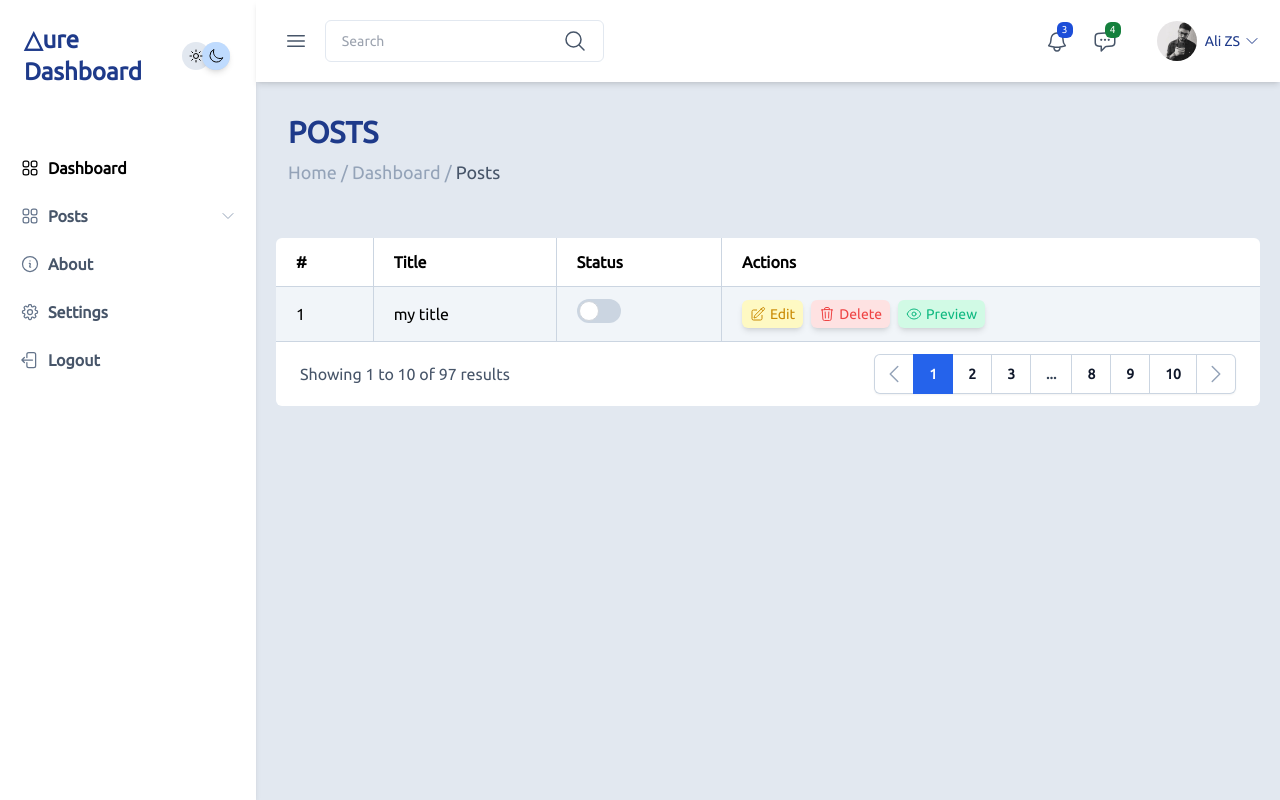
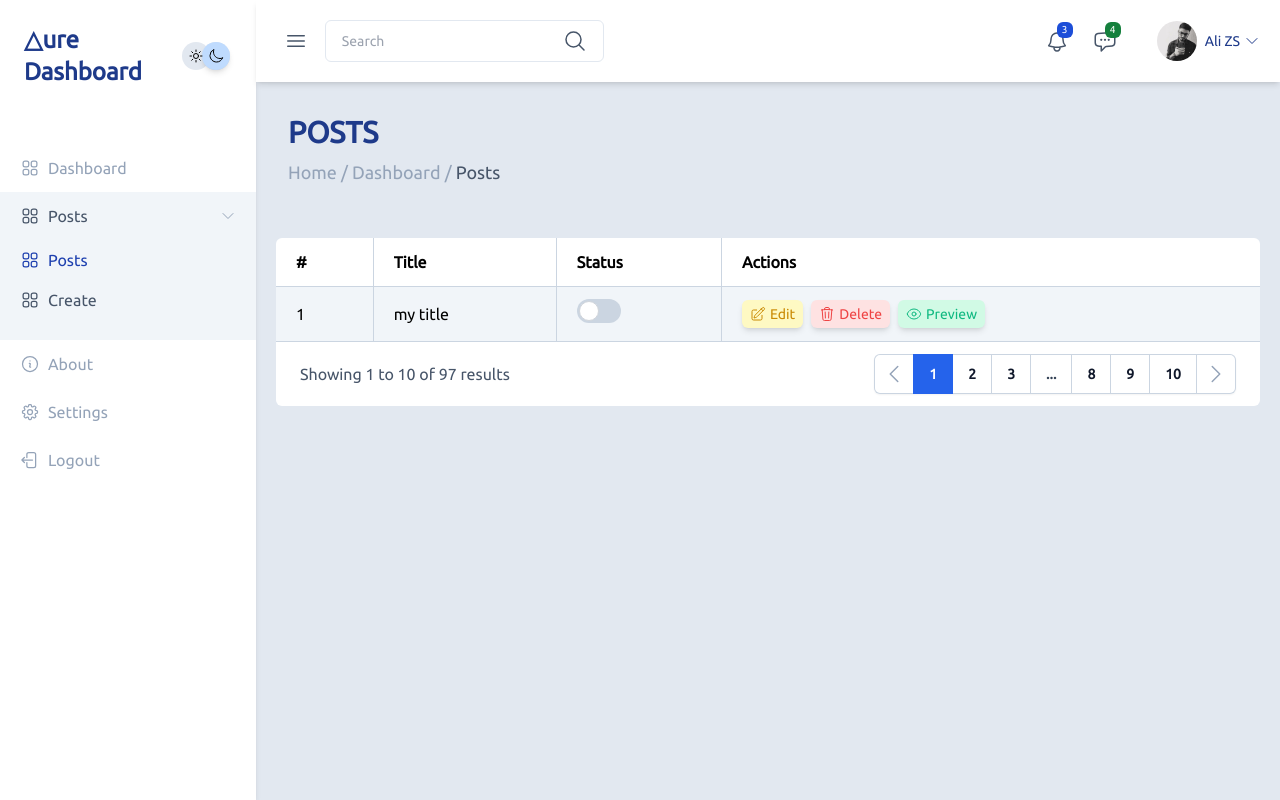
Before and after one commit to alizs10/admin-dashboard, a Next.js app: page /dashboard/posts in a window 1280 px wide. Built offline with nearby package versions, Linux system fonts and the light colour scheme.

Commit message:
update: sidebar activated list ui

```diff
--- a/components/dashboard/sidebar/Dropdown.jsx
+++ b/components/dashboard/sidebar/Dropdown.jsx
@@ -1,7 +1,7 @@
 'use client'
 
 import ChevronDownIcon from "@/components/dashboard/common/ui/icons/ChevronDownIcon";
-import { useState } from "react";
+import { useEffect, useState } from "react";
 import { useRouter } from 'next/navigation'
 
 function Dropdown({ items }) {
@@ -16,15 +16,24 @@ function Dropdown({ items }) {
     function handleRedirect(url) {
         router.push(url)
     }
+
+    useEffect(() => {
+
+        let activatedItem = items.find(it => it.active)
+        if (activatedItem) {
+            setIsOpen(true)
+        }
+
+    }, [])
     return (
         <li className={`${isOpen ? 'bg-slate-100 dark:bg-slate-900' : ''}`}>
             <div onClick={toggleDropdown} className="px-5 py-3 cursor-pointer flex justify-between items-center">
-                <span className="flex items-center gap-x-2">
-                    <div className="w-5 h-5 text-slate-500">
+                <div className="flex items-center gap-x-2 text-slate-600 dark:text-slate-400">
+                    <div className="w-5 h-5">
                         {items[0].icon}
                     </div>
-                    <span className="text-base text-slate-600 dark:text-slate-400 capitalize font-bold">{items[0].name}</span>
-                </span>
+                    <span className="text-base capitalize">{items[0].name}</span>
+                </div>
                 <div className="w-4 h-4 text-slate-400">
                     <ChevronDownIcon />
                 </div>
@@ -34,11 +43,11 @@ function Dropdown({ items }) {
                 <ul className="flex flex-col px-5 pb-5">
 
                     {items.map(item => (
-                        <li key={item.url} onClick={() => handleRedirect(item.path)} className="cursor-pointer flex items-center py-2 gap-x-2">
-                            <div className="w-5 h-5 text-slate-500">
+                        <li key={item.url} onClick={() => handleRedirect(item.path)} className={`${item.active ? 'text-blue-800 dark:text-blue-300' : 'text-slate-600 dark:text-slate-400'} cursor-pointer flex items-center py-2 gap-x-2`}>
+                            <div className="w-5 h-5">
                                 {item.icon}
                             </div>
-                            <span className="text-base text-slate-600 dark:text-slate-400 capitalize">{item.name}</span>
+                            <span className="text-base capitalize">{item.name}</span>
                         </li>
                     ))}
 
--- a/components/dashboard/sidebar/Sidebar.jsx
+++ b/components/dashboard/sidebar/Sidebar.jsx
@@ -5,13 +5,17 @@ import LogoutIcon from "@/components/dashboard/common/ui/icons/LogoutIcon";
 import AboutIcon from "@/components/dashboard/common/ui/icons/AboutIcon";
 import { motion } from 'framer-motion';
 import ThemeToggle from "../common/ThemeToggle";
+import { usePathname } from "next/navigation";
 
 export default function Sidebar() {
+
+    const pathname = usePathname();
 
     let list = [
         {
             name: 'dashboard',
             path: '/dashboard',
+            active: pathname === '/dashboard' ? true : false,
             icon: <SquaresIcon />
         },
         {
@@ -20,11 +24,13 @@ export default function Sidebar() {
                 {
                     name: 'posts',
                     path: '/dashboard/posts',
+                    active: pathname === '/dashboard/posts' ? true : false,
                     icon: <SquaresIcon />
                 },
                 {
                     name: 'create',
                     path: '/dashboard/posts/create',
+                    active: pathname === '/dashboard/posts/create' ? true : false,
                     icon: <SquaresIcon />
                 },
             ],
@@ -33,11 +39,13 @@ export default function Sidebar() {
         {
             name: 'about',
             path: '/dashboard/about',
+            active: pathname === '/dashboard/about' ? true : false,
             icon: <AboutIcon />
         },
         {
             name: 'settings',
             path: '/dashboard/settings',
+            active: pathname === '/dashboard/settings' ? true : false,
             icon: <SettingsIcon />
         },
         {
@@ -66,13 +74,13 @@ export default function Sidebar() {
             <div className="">
 
                 <ul className="flex flex-col mt-8">
-                    {list.map((li, index) => {
+                    {list.map((li) => {
                         if (li.path) {
-                            return (<li className="flex items-center gap-x-2 px-5 py-3">
-                                <div className={`w-5 h-5 ${index == 0 ? 'sidebar-active' : 'text-slate-500'}`}>
+                            return (<li className={`flex cursor-pointer items-center gap-x-2 px-5 py-3 ${li.active ? 'text-blue-800 dark:text-blue-300' : 'text-slate-400'}`}>
+                                <div className={`w-5 h-5`}>
                                     {li.icon}
                                 </div>
-                                <span className={`text-base ${index == 0 ? 'sidebar-active' : 'text-slate-600 dark:text-slate-400'} capitalize font-bold`}>{li.name}</span>
+                                <span className={`text-base capitalize`}>{li.name}</span>
                             </li>)
                         }
 
--- a/components/ui/alert-dialog.jsx
+++ b/components/ui/alert-dialog.jsx
@@ -79,7 +79,7 @@ AlertDialogAction.displayName = AlertDialogPrimitive.Action.displayName
 const AlertDialogCancel = React.forwardRef(({ className, ...props }, ref) => (
   <AlertDialogPrimitive.Cancel
     ref={ref}
-    className={cn(buttonVariants({ variant: "outline" }), "mt-2 sm:mt-0", className)}
+    className={cn(buttonVariants({ variant: "outline" }), "mt-2 sm:mt-0 dark:hover:bg-slate-700", className)}
     {...props} />
 ))
 AlertDialogCancel.displayName = AlertDialogPrimitive.Cancel.displayName
```
